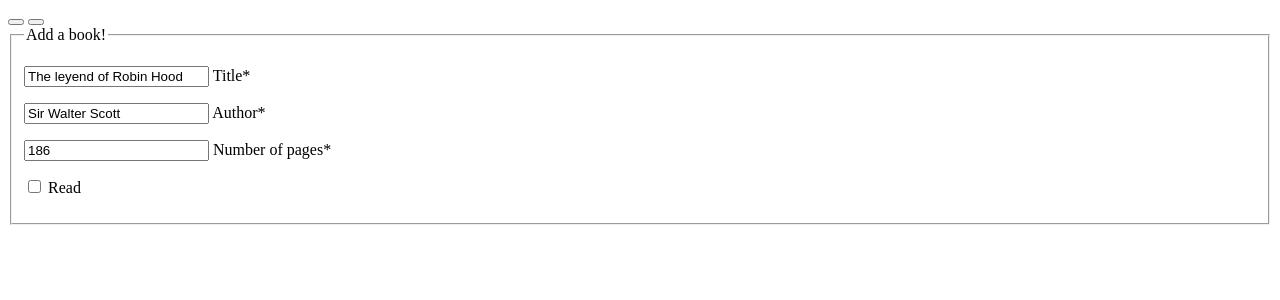
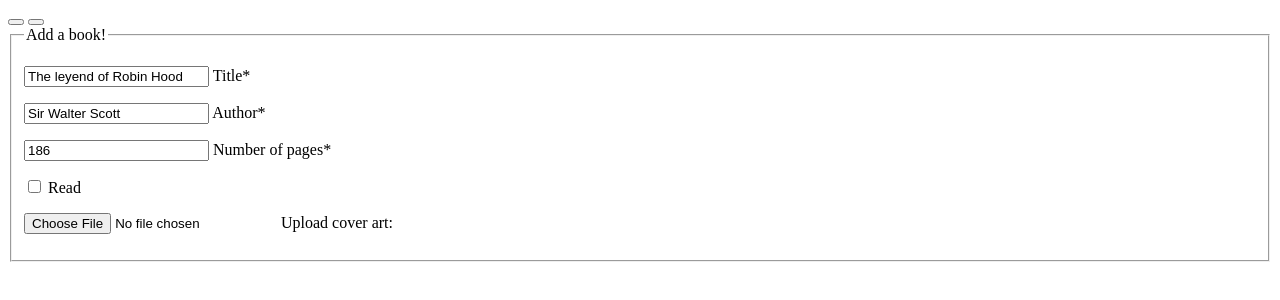
Before and after one commit to AgustinhoIA/library, a plain HTML site: page index.html in a window 1280 px wide. Drawn offline with Linux system fonts and the light colour scheme.

Commit message:
form: file

```diff
--- a/index.html
+++ b/index.html
@@ -17,7 +17,7 @@
             <form class="filterBy"></form>
         </div>
         <div class="form">
-            <form>
+            <form class="addBookForm">
                 <fieldset>
                   <legend>Add a book!</legend>
                   <p>
@@ -50,6 +50,10 @@
                            id="read" />
                     <label for="read">Read</label>
                   </p>
+                  <p>
+                      <input type="file" id="cover" name="cover">
+                      <label for="cover">Upload cover art:</label>
+                  </p>
                 </fieldset>
               </form>
         </div>
```
Also changed, not shown: 1 other file.
